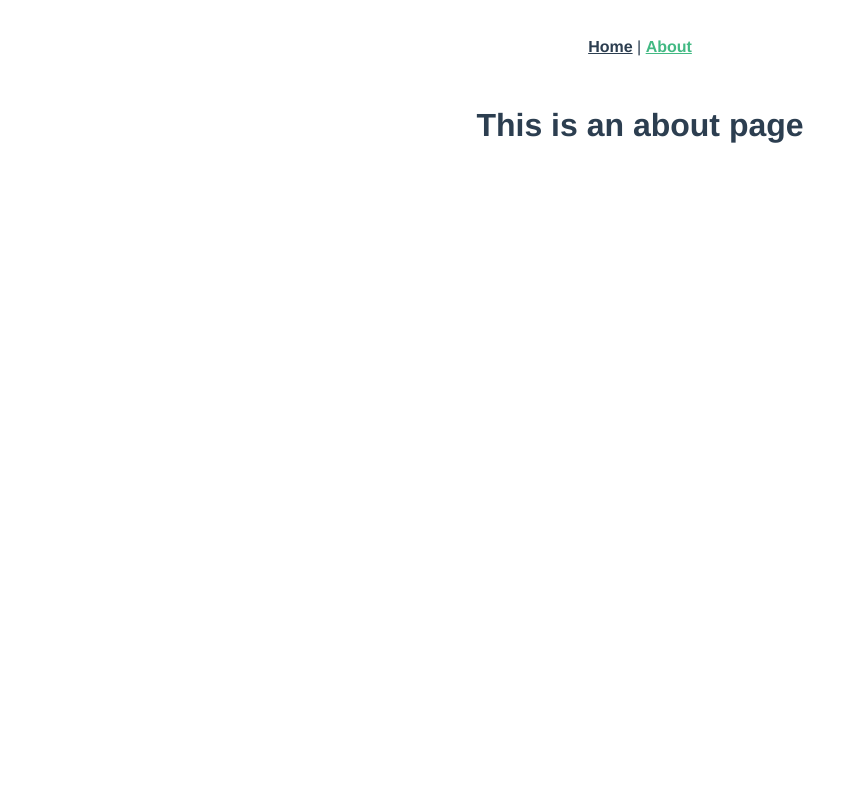
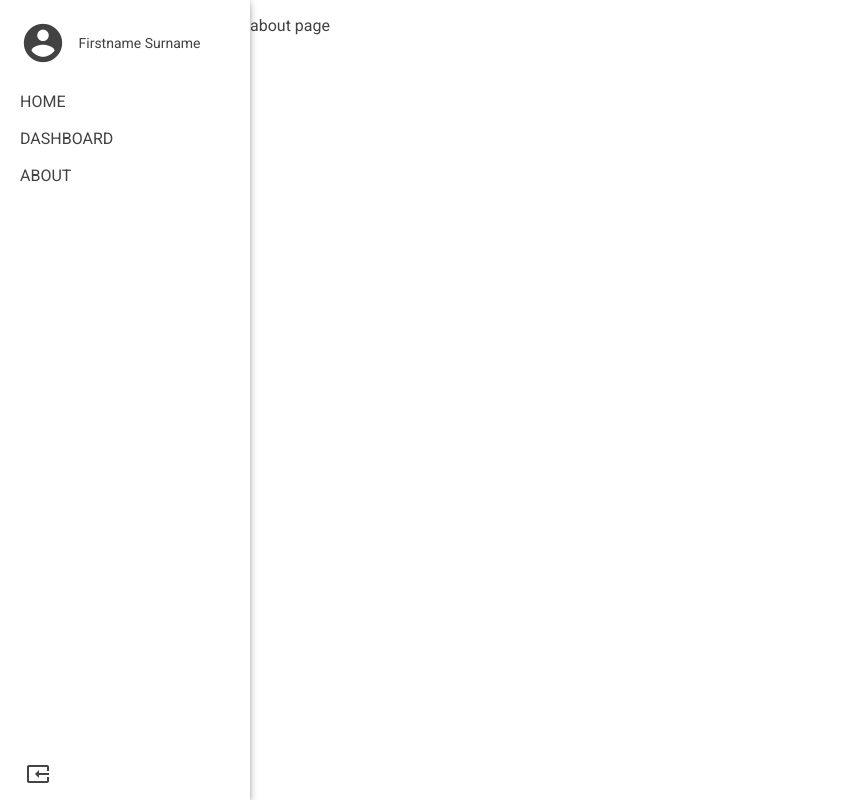
Before and after one commit to Sigurdssorensen/template-devil-teaches-bad-ux, a Vue app: page /about in a window 1280 px wide. Shown: the whole page, without its empty margins (0-846 px from the left). Built offline with nearby package versions, Linux system fonts and the light colour scheme.

Commit message:
landing page layout + navigation initial commit

```diff
--- a/public/index.html
+++ b/public/index.html
@@ -4,7 +4,8 @@
     <meta charset="utf-8">
     <meta http-equiv="X-UA-Compatible" content="IE=edge">
     <meta name="viewport" content="width=device-width,initial-scale=1.0">
-    <link rel="icon" href="<%= BASE_URL %>favicon.ico">
+    <link href="https://fonts.googleapis.com/icon?family=Material+Icons" rel="stylesheet">
+    <link href="https://fonts.googleapis.com/css?family=Roboto" rel="stylesheet">
     <title>template-the-devil-teaches-bad-web-design</title>
   </head>
   <body>
--- a/src/App.vue
+++ b/src/App.vue
@@ -1,31 +1,82 @@
 <template>
   <div id="app">
-    <div id="nav">
-      <router-link to="/">Home</router-link> |
-      <router-link to="/about">About</router-link>
-    </div>
-    <router-view/>
+    <app-navbar></app-navbar>
+    <section>
+      <router-view/>
+    </section>
   </div>
 </template>
 
+<script>
+import Navbar from './components/Navbar.vue'
+
+export default {
+  components: {
+    appNavbar: Navbar
+  }
+}
+</script>
+
 <style>
-#app {
-  font-family: 'Avenir', Helvetica, Arial, sans-serif;
-  -webkit-font-smoothing: antialiased;
-  -moz-osx-font-smoothing: grayscale;
-  text-align: center;
-  color: #2c3e50;
-}
-#nav {
-  padding: 30px;
+html, body {
+  margin: 0;
+  padding: 0;
+  font-family: 'Roboto', sans-serif;
 }
 
-#nav a {
-  font-weight: bold;
-  color: #2c3e50;
+/* https://material.io/design/typography/the-type-system.html#type-scale */
+body { font-size: 1rem; font-weight: 400; letter-spacing: 0.5; color: #424242; }
+h1 { font-size: 6rem; font-weight: 300; letter-spacing: -1.5; }
+h2 { font-size: 3.75rem; font-weight: 300; letter-spacing: -0.5; }
+h3 { font-size: 3rem; font-weight: 400; letter-spacing: 0; }
+h4 { font-size: 2.125rem; font-weight: 400; letter-spacing: 0.25; }
+h5 { font-size: 1.5rem; font-weight: 400; letter-spacing: 0; }
+h6 { font-size: 1.5rem; font-weight: 500; letter-spacing: 0.15; }
+.subtitle-1 { font-size: 1rem; font-weight: 400; letter-spacing: 0.15; }
+.subtitle-2 { font-size: 0.875rem; font-weight: 500; letter-spacing: 0.1; }
+.body-2 { font-size: 0.875rem; font-weight: 400; letter-spacing: 0.25; }
+.button { font-size: 0.875rem; font-weight: 500; letter-spacing: 1.25; text-transform: uppercase; }
+.caption { font-size: 0.75rem; font-weight: 400; letter-spacing: 0.4; }
+.overline { font-size: 0.625rem; font-weight: 400; letter-spacing: 1.5; text-transform: uppercase; }
+
+#app {
+  display: flex;
 }
-
-#nav a.router-link-exact-active {
-  color: #42b983;
+#app > section {
+  flex: 1 1 auto;
+}
+.card, .card-action {
+  background: #fff;
+  position: relative;
+  margin: 1rem;
+  border-radius: 2px;
+  box-shadow: 0 1px 3px rgba(0,0,0,0.12), 0 1px 2px rgba(0,0,0,0.24);
+}
+.card-action:hover {
+  box-shadow: 0 14px 28px rgba(0,0,0,0.25), 0 10px 10px rgba(0,0,0,0.22);
+}
+ul {
+  list-style-type: none;
+  padding: 0;
+  margin-left: 0;
+}
+ul a {
+  text-decoration: none;
+  color: #424242;
+}
+.button-row {
+  padding-top: 1em;
+  padding-bottom: 1em;
+}
+.button {
+  padding: 1em;
+  border-radius: 2px;
+  outline-style: none;
+  border: none;
+  background-color: #039be5;
+  color: #fff;
+  font-weight: 500;
+  text-decoration: none;
+  cursor: pointer;
 }
 </style>
--- a/src/components/HelloWorld.vue
+++ /dev/null
@@ -1,59 +0,0 @@
-<template>
-  <div class="hello">
-    <h1>{{ msg }}</h1>
-    <p>
-      For a guide and recipes on how to configure / customize this project,<br>
-      check out the
-      <a href="https://cli.vuejs.org" target="_blank" rel="noopener">vue-cli documentation</a>.
-    </p>
-    <h3>Installed CLI Plugins</h3>
-    <ul>
-      <li><a href="https://github.com/vuejs/vue-cli/tree/dev/packages/%40vue/cli-plugin-babel" target="_blank" rel="noopener">babel</a></li>
-      <li><a href="https://github.com/vuejs/vue-cli/tree/dev/packages/%40vue/cli-plugin-pwa" target="_blank" rel="noopener">pwa</a></li>
-      <li><a href="https://github.com/vuejs/vue-cli/tree/dev/packages/%40vue/cli-plugin-eslint" target="_blank" rel="noopener">eslint</a></li>
-    </ul>
-    <h3>Essential Links</h3>
-    <ul>
-      <li><a href="https://vuejs.org" target="_blank" rel="noopener">Core Docs</a></li>
-      <li><a href="https://forum.vuejs.org" target="_blank" rel="noopener">Forum</a></li>
-      <li><a href="https://chat.vuejs.org" target="_blank" rel="noopener">Community Chat</a></li>
-      <li><a href="https://twitter.com/vuejs" target="_blank" rel="noopener">Twitter</a></li>
-      <li><a href="https://news.vuejs.org" target="_blank" rel="noopener">News</a></li>
-    </ul>
-    <h3>Ecosystem</h3>
-    <ul>
-      <li><a href="https://router.vuejs.org" target="_blank" rel="noopener">vue-router</a></li>
-      <li><a href="https://vuex.vuejs.org" target="_blank" rel="noopener">vuex</a></li>
-      <li><a href="https://github.com/vuejs/vue-devtools#vue-devtools" target="_blank" rel="noopener">vue-devtools</a></li>
-      <li><a href="https://vue-loader.vuejs.org" target="_blank" rel="noopener">vue-loader</a></li>
-      <li><a href="https://github.com/vuejs/awesome-vue" target="_blank" rel="noopener">awesome-vue</a></li>
-    </ul>
-  </div>
-</template>
-
-<script>
-export default {
-  name: 'HelloWorld',
-  props: {
-    msg: String
-  }
-}
-</script>
-
-<!-- Add "scoped" attribute to limit CSS to this component only -->
-<style scoped>
-h3 {
-  margin: 40px 0 0;
-}
-ul {
-  list-style-type: none;
-  padding: 0;
-}
-li {
-  display: inline-block;
-  margin: 0 10px;
-}
-a {
-  color: #42b983;
-}
-</style>
--- /dev/null
+++ b/src/components/Navbar.vue
@@ -0,0 +1,92 @@
+<template>
+  <nav :style="{ 'flex-basis': computedNavbarWidth }">
+    <section>
+      <div class="profile">
+        <i class="material-icons">account_circle</i>
+        <p class="subtitle-2" v-if="!collapsed">Firstname Surname</p>
+      </div>
+      <ul>
+        <router-link tag="li" to="/">
+          <i v-if="collapsed" class="material-icons">home</i>
+          <a v-if="!collapsed">HOME</a>
+        </router-link>
+        <router-link tag="li" to="/dashboard">
+          <i v-if="collapsed" class="material-icons">dashboard</i>
+          <a v-if="!collapsed">DASHBOARD</a>
+        </router-link>
+        <router-link tag="li" to="/about">
+          <i v-if="collapsed" class="material-icons">info</i>
+          <a v-if="!collapsed">ABOUT</a>
+        </router-link>
+      </ul>
+      <div id="collapse-button">
+        <i v-if="!collapsed" @click="collapseNavigation" class="material-icons" id="expand-button">input</i>
+        <i v-if="collapsed" @click="collapseNavigation" class="material-icons">input</i>
+      </div>
+    </section>
+  </nav>
+</template>
+
+<script>
+export default {
+  data () {
+    return {
+      collapsed: false,
+      navbarWidth: '250px'
+    }
+  },
+  computed: {
+    computedNavbarWidth () {
+      return this.navbarWidth
+    }
+  },
+  methods: {
+    collapseNavigation () {
+      this.collapsed = !this.collapsed
+      this.collapsed ? this.navbarWidth = '86px' : this.navbarWidth = '250px'
+    }
+  }
+}
+</script>
+
+<style>
+nav {
+  flex: 0 0 250px;
+  min-height: 100vh;
+  box-shadow: 0 0 4px rgba(0,0,0,.14), 0 4px 8px rgba(0,0,0,.28);
+}
+nav section {
+  height: 100%;
+  position: fixed;
+  top: 20px;
+  bottom: 20px;
+  left: 20px;
+  right: calc(100vw - 250px - 20px);
+}
+ nav section ul li {
+  padding: 0.6em 0 0.6em 0;
+  height: 18px;
+}
+nav section ul li i, #collapse-button {
+  padding-left: 0.4em;
+  cursor: pointer;
+}
+.profile {
+  display: flex;
+}
+.profile i {
+  font-size: 46px;
+}
+.profile p {
+  margin: 6% 0 0 5%;
+  width: 190px;
+}
+#collapse-button {
+  position: absolute;
+  bottom: 30px;
+  /* cursor: pointer; */
+}
+#expand-button {
+  transform: rotate(180deg);
+}
+</style>
--- a/src/router.js
+++ b/src/router.js
@@ -8,18 +8,16 @@ export default new Router({
   mode: 'history',
   base: process.env.BASE_URL,
   routes: [
+    { path: '/', name: 'home', component: Home },
     {
-      path: '/',
-      name: 'home',
-      component: Home
+      path: '/dashboard',
+      name: 'dashboard',
+      component: () => import('./views/Dashboard.vue')
     },
     {
       path: '/about',
       name: 'about',
-      // route level code-splitting
-      // this generates a separate chunk (about.[hash].js) for this route
-      // which is lazy-loaded when the route is visited.
-      component: () => import(/* webpackChunkName: "about" */ './views/About.vue')
+      component: () => import('./views/About.vue')
     }
   ]
 })
--- a/src/views/About.vue
+++ b/src/views/About.vue
@@ -1,5 +1,5 @@
 <template>
-  <div class="about">
-    <h1>This is an about page</h1>
+  <div>
+    <p>about page</p>
   </div>
 </template>
--- /dev/null
+++ b/src/views/Dashboard.vue
@@ -0,0 +1,5 @@
+<template>
+    <div>
+        <p>dashboard</p>
+    </div>
+</template>
--- a/src/views/Home.vue
+++ b/src/views/Home.vue
@@ -1,18 +1,149 @@
 <template>
-  <div class="home">
-    <img alt="Vue logo" src="../assets/logo.png">
-    <HelloWorld msg="Welcome to Your Vue.js App"/>
-  </div>
+    <div id="home">
+      <div v-if="displayPopup" class="sign-up-popup">
+        <div @click="togglePopup" class="popup-backdrop"></div>
+        <div class="card card-popup">
+          <div>
+            <h4>Sign up</h4>
+            <form id="signup-form">
+              <label for="username">Name</label>
+              <input type="text" name="name" id="username">
+              <div class="button-row">
+                <router-link tag="div" to="/dashboard">
+                  <a class="button">Go to Dashboard</a>
+                </router-link>
+              </div>
+            </form>
+          </div>
+        </div>
+      </div>
+      <section>
+        <div>
+          <header>
+            <h3 class="page-header-tagline">The Devil Teaches Bad Web Design</h3>
+          </header>
+          <p>Build your web design skills by understanding what makes
+            <br>
+            the difference between bad and good design.</p>
+          <div class="button-row">
+            <a @click="togglePopup" class="button">
+            get started
+            </a>
+          </div>
+        </div>
+      </section>
+      <section>
+        <div>
+          <h4>some awsome why tagline here</h4>
+          <div class="selling-points-container">
+            <div class="selling-points">
+              <p>test1</p>
+            </div>
+            <div class="selling-points">
+              <p>test2</p>
+            </div>
+            <div class="selling-points">
+              <p>test3</p>
+            </div>
+          </div>
+        </div>
+      </section>
+      <section>
+        <div>
+          <h4>some awsome for whom tagline here</h4>
+          <div class="selling-points-container">
+            <div class="selling-points">
+              <p>test1</p>
+            </div>
+            <div class="selling-points">
+              <p>test2</p>
+            </div>
+            <div class="selling-points">
+              <p>test3</p>
+            </div>
+          </div>
+        </div>
+      </section>
+      <section>
+        <div>
+          <h4>Call to Action</h4>
+        </div>
+      </section>
+    </div>
 </template>
 
 <script>
-// @ is an alias to /src
-import HelloWorld from '@/components/HelloWorld.vue'
-
 export default {
-  name: 'home',
-  components: {
-    HelloWorld
+  data () {
+    return {
+      displayPopup: false
+    }
+  },
+  methods: {
+    togglePopup () {
+      this.displayPopup = !this.displayPopup
+      this.displayPopup ? document.body.style.overflow = 'hidden' : document.body.style.overflow = 'visible'
+    }
   }
 }
 </script>
+
+<style>
+#home {
+  display: flex;
+  flex-direction: column;
+  justify-content: center;
+}
+#home > section {
+  min-height: 100vh;
+  display: flex;
+}
+#home > section:not(:first-of-type) > div {
+  width: 75%;
+}
+#home > section > div {
+  margin: auto;
+}
+.page-header-tagline {
+  margin-block-end: 0.5em;
+}
+.selling-points-container {
+  display: flex;
+  justify-content: space-between;
+}
+.selling-points {
+  flex-basis: 30%;
+  background-color: lightblue;
+  height: 300px;
+}
+.sign-up-popup {
+  position: fixed;
+  display: flex;
+  width: 100%;
+  height: 100%;
+  z-index: 1000;
+  top: 0;
+  left: 0;
+}
+.popup-backdrop {
+  position: fixed;
+  top: 0;
+  left: 0;
+  width: 100%;
+  height: 100%;
+  background: rgba(0,0,0,.4);
+}
+.card-popup {
+  margin: auto;
+  display: flex;
+  width: 40%;
+  height: 40%;
+}
+.card-popup > div {
+  margin: auto;
+}
+#signup-form {
+  display: flex;
+  flex-direction: column;
+}
+</style>
```
